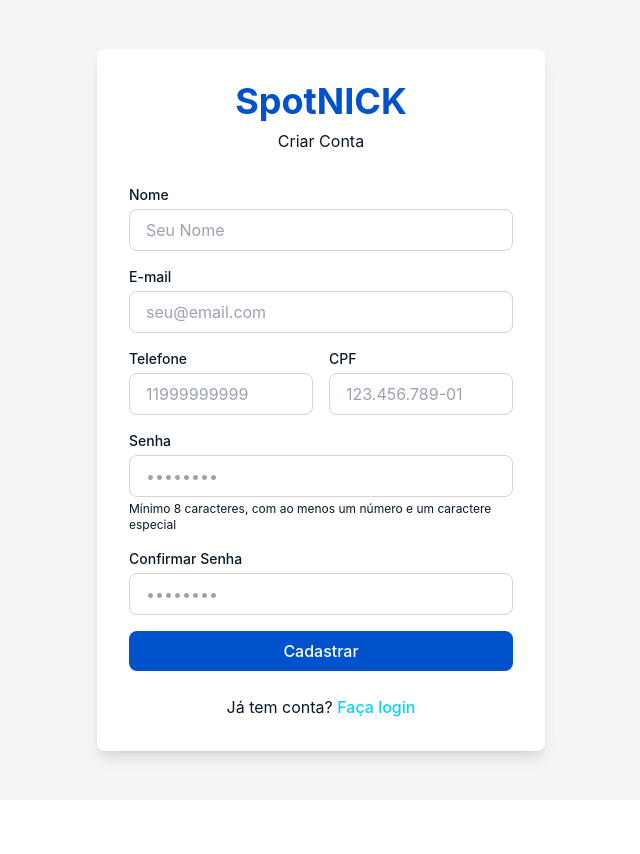
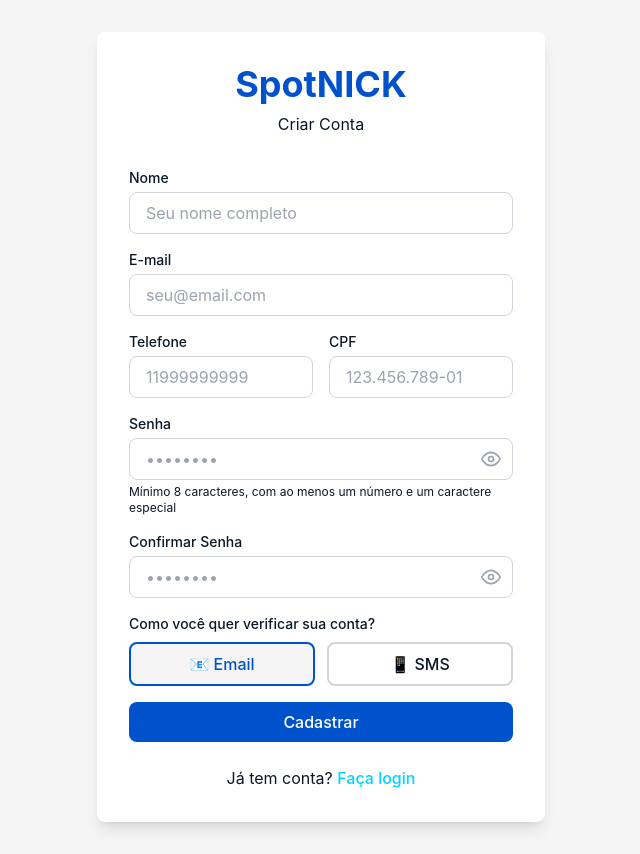
Before and after one commit to spotnick/spotNICK-frontend, a React (Vite) app: page /register in a window 1280 px wide. Shown: the whole page, without its empty margins (319-959 px from the left). Before the commit the page ends 800 px from the top, so only its background shows below. Built offline with nearby package versions, Linux system fonts and the light colour scheme; no server answers.

Commit message:
Fix: aplicar corretamente Register.jsx com escolha SMS/Email

```diff
--- a/src/components/Register.jsx
+++ b/src/components/Register.jsx
@@ -2,6 +2,7 @@
 import { useNavigate, Link } from 'react-router-dom';
 import { useAuth } from '../hooks/useAuth';
 import { isValidCPF, formatCPF } from '../utils/cpf';
+import PasswordInput from './PasswordInput';
 
 export default function Register() {
   const [form, setForm] = useState({
@@ -12,6 +13,7 @@
     password: '',
     confirmPassword: '',
   });
+  const [verificationMethod, setVerificationMethod] = useState('email');
   const [cpfError, setCpfError] = useState('');
   const [loading, setLoading] = useState(false);
   const { register, error } = useAuth();
@@ -21,10 +23,8 @@
     const { name, value } = e.target;
 
     if (name === 'cpf') {
-      // Aplica a máscara enquanto digita
       const masked = formatCPF(value);
       setForm((prev) => ({ ...prev, cpf: masked }));
-      // Valida apenas quando tiver 11 dígitos
       const digits = masked.replace(/\D/g, '');
       if (digits.length === 11) {
         setCpfError(isValidCPF(masked) ? '' : 'CPF inválido. Verifique os números.');
@@ -50,19 +50,29 @@
       return;
     }
 
+    if (verificationMethod === 'sms' && !form.phone.trim()) {
+      alert('Telefone é obrigatório para verificação por SMS.');
+      return;
+    }
+
     setLoading(true);
     const result = await register(
       form.name,
       form.email,
       form.phone,
       form.cpf.replace(/\D/g, ''),
-      form.password
+      form.password,
+      verificationMethod
     );
     setLoading(false);
 
     if (result.success) {
-      alert('Cadastro realizado! Verifique seu email para ativar a conta.');
-      navigate('/login');
+      if (result.data?.verification_method === 'sms') {
+        navigate('/verify-sms', { state: { email: result.data.email } });
+      } else {
+        alert('Cadastro realizado! Verifique seu email para ativar a conta.');
+        navigate('/login');
+      }
     }
   };
 
@@ -91,7 +101,7 @@
               value={form.name}
               onChange={handleChange}
               className="w-full px-4 py-2 border border-gray-300 rounded-lg focus:outline-none focus:ring-2 focus:ring-spotnicik-primary"
-              placeholder="Seu Nome"
+              placeholder="Seu nome completo"
               required
             />
           </div>
@@ -114,7 +124,7 @@
           <div className="grid grid-cols-2 gap-4">
             <div>
               <label className="block text-sm font-medium text-spotnicik-dark mb-1">
-                Telefone
+                Telefone {verificationMethod === 'sms' && <span className="text-red-500">*</span>}
               </label>
               <input
                 type="tel"
@@ -123,6 +133,7 @@
                 onChange={handleChange}
                 className="w-full px-4 py-2 border border-gray-300 rounded-lg focus:outline-none focus:ring-2 focus:ring-spotnicik-primary"
                 placeholder="11999999999"
+                required={verificationMethod === 'sms'}
               />
             </div>
 
@@ -154,12 +165,10 @@
             <label className="block text-sm font-medium text-spotnicik-dark mb-1">
               Senha
             </label>
-            <input
-              type="password"
+            <PasswordInput
               name="password"
               value={form.password}
               onChange={handleChange}
-              className="w-full px-4 py-2 border border-gray-300 rounded-lg focus:outline-none focus:ring-2 focus:ring-spotnicik-primary"
               placeholder="••••••••"
               required
             />
@@ -172,15 +181,48 @@
             <label className="block text-sm font-medium text-spotnicik-dark mb-1">
               Confirmar Senha
             </label>
-            <input
-              type="password"
+            <PasswordInput
               name="confirmPassword"
               value={form.confirmPassword}
               onChange={handleChange}
-              className="w-full px-4 py-2 border border-gray-300 rounded-lg focus:outline-none focus:ring-2 focus:ring-spotnicik-primary"
               placeholder="••••••••"
               required
             />
+          </div>
+
+          <div>
+            <label className="block text-sm font-medium text-spotnicik-dark mb-2">
+              Como você quer verificar sua conta?
+            </label>
+            <div className="grid grid-cols-2 gap-3">
+              <button
+                type="button"
+                onClick={() => setVerificationMethod('email')}
+                className={`py-2 rounded-lg border-2 font-medium transition ${
+                  verificationMethod === 'email'
+                    ? 'border-spotnicik-primary bg-spotnicik-light text-spotnicik-primary'
+                    : 'border-gray-300 text-spotnicik-dark hover:border-spotnicik-cyan'
+                }`}
+              >
+                📧 Email
+              </button>
+              <button
+                type="button"
+                onClick={() => setVerificationMethod('sms')}
+                className={`py-2 rounded-lg border-2 font-medium transition ${
+                  verificationMethod === 'sms'
+                    ? 'border-spotnicik-primary bg-spotnicik-light text-spotnicik-primary'
+                    : 'border-gray-300 text-spotnicik-dark hover:border-spotnicik-cyan'
+                }`}
+              >
+                📱 SMS
+              </button>
+            </div>
+            {verificationMethod === 'sms' && (
+              <p className="text-xs text-gray-500 mt-2">
+                Enviaremos um código de 6 dígitos por SMS para o telefone informado.
+              </p>
+            )}
           </div>
 
           <button
```
